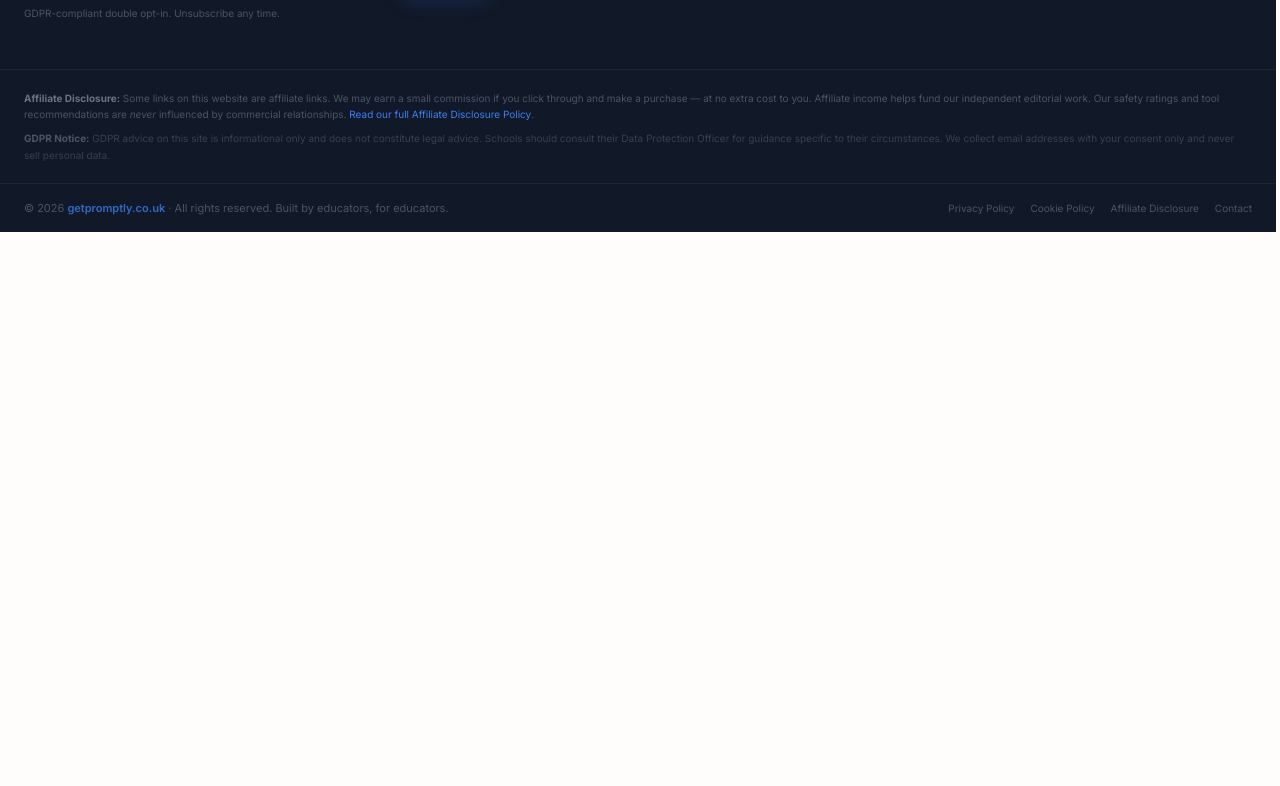
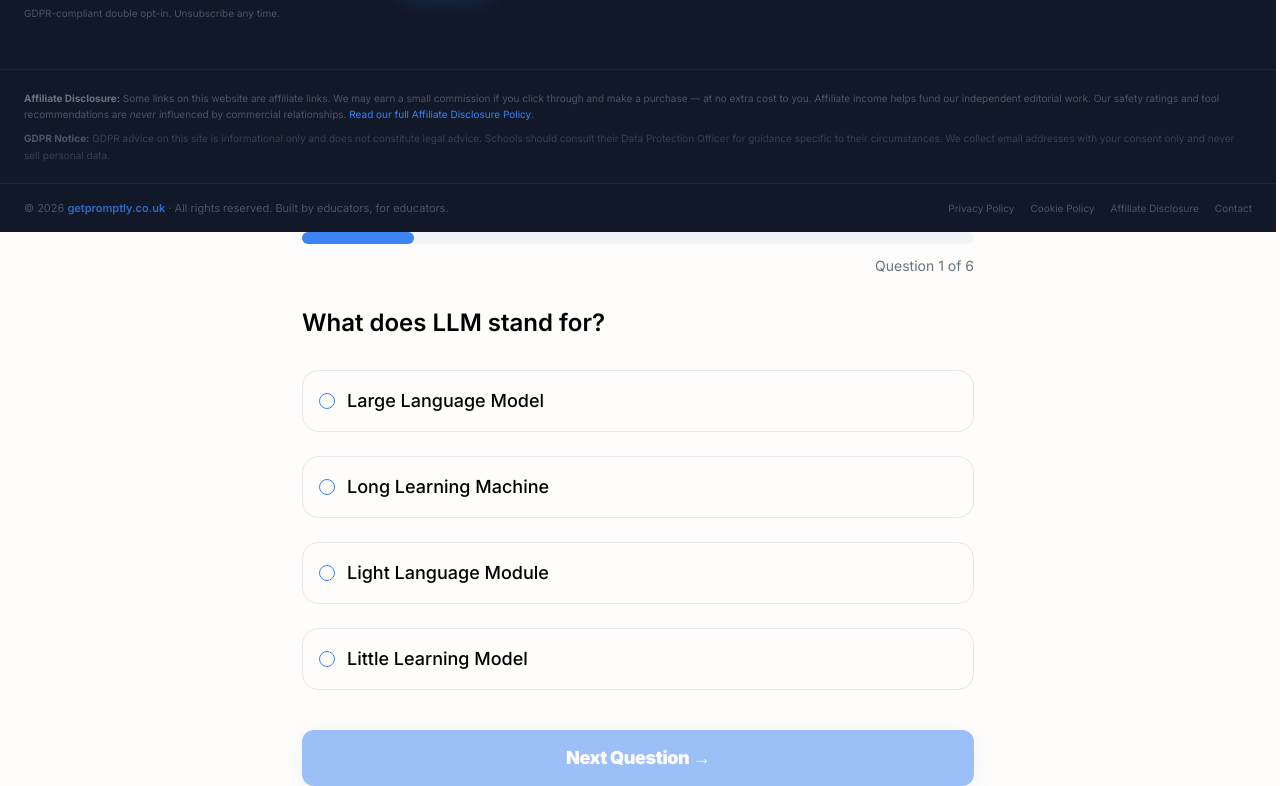
Before and after one commit to hnjyr8yrws-tech/claude-ai-website, a React (Vite) app: page / in a window 1280 px wide. Shown: the part 10216-11002 px from the top of the page. Before the commit the page ends 10448 px from the top, so only its background shows below. Built offline with nearby package versions, Linux system fonts and the light colour scheme.

Commit message:
feat: add full QuizForm with scoring and recommendations (#3 complete)

```diff
--- a/src/components/QuizForm.tsx
+++ b/src/components/QuizForm.tsx
@@ -1,18 +1,161 @@
+import { useState } from "react";
 import { useForm } from "react-hook-form";
 import { zodResolver } from "@hookform/resolvers/zod";
 import * as z from "zod";
-// ... other shadcn imports
+import { Button } from "@/components/ui/button";
+import { Progress } from "@/components/ui/progress";
+import { RadioGroup, RadioGroupItem } from "@/components/ui/radio-group";
+import { Label } from "@/components/ui/label";
+import { Card } from "@/components/ui/card";
 
-const quizSchema = z.object({ /* fields */ });
+const quizSchema = z.object({
+  q1: z.string(),
+  q2: z.string(),
+  q3: z.string(),
+  q4: z.string(),
+  q5: z.string(),
+  q6: z.string(),
+});
+
+type QuizForm = z.infer<typeof quizSchema>;
+
+const questions = [
+  {
+    id: "q1",
+    question: "What does LLM stand for?",
+    options: ["Large Language Model", "Long Learning Machine", "Light Language Module", "Little Learning Model"],
+    correct: "Large Language Model",
+  },
+  {
+    id: "q2",
+    question: "Which tool is best known for generating images?",
+    options: ["ChatGPT", "Midjourney", "GitHub Copilot", "Notion AI"],
+    correct: "Midjourney",
+  },
+  {
+    id: "q3",
+    question: "What is prompt engineering?",
+    options: ["Writing code for AI", "Crafting better instructions for AI", "Designing AI hardware", "Training AI models"],
+    correct: "Crafting better instructions for AI",
+  },
+  {
+    id: "q4",
+    question: "Which category would video generation tools fall into?",
+    options: ["Chatbots & LLMs", "Image Generation", "Video Generation", "Productivity"],
+    correct: "Video Generation",
+  },
+  {
+    id: "q5",
+    question: "What does 'safety-rated' mean for AI tools in schools?",
+    options: ["They are free", "They are tested for child safety and privacy", "They run fast", "They are made in the UK"],
+    correct: "They are tested for child safety and privacy",
+  },
+  {
+    id: "q6",
+    question: "Which tool helps with writing and editing text?",
+    options: ["Runway", "Claude", "DALL·E", "Sora"],
+    correct: "Claude",
+  },
+];
 
 export default function QuizForm() {
-  const form = useForm({ resolver: zodResolver(quizSchema) });
-  // ... your multi-step logic here
+  const [step, setStep] = useState(0);
+  const [score, setScore] = useState(0);
+  const [showResults, setShowResults] = useState(false);
+
+  const form = useForm<QuizForm>({
+    resolver: zodResolver(quizSchema),
+    defaultValues: { q1: "", q2: "", q3: "", q4: "", q5: "", q6: "" },
+  });
+
+  const totalQuestions = questions.length;
+  const progress = ((step + 1) / totalQuestions) * 100;
+
+  const onSubmit = (data: QuizForm) => {
+    let correctAnswers = 0;
+    questions.forEach((q, index) => {
+      if (data[`q${index + 1}` as keyof QuizForm] === q.correct) {
+        correctAnswers++;
+      }
+    });
+
+    const finalScore = Math.round((correctAnswers / totalQuestions) * 100);
+    setScore(finalScore);
+    setShowResults(true);
+  };
+
+  const handleNext = () => {
+    if (step < totalQuestions - 1) {
+      setStep(step + 1);
+    } else {
+      form.handleSubmit(onSubmit)();
+    }
+  };
+
+  const restartQuiz = () => {
+    setStep(0);
+    setScore(0);
+    setShowResults(false);
+    form.reset();
+  };
+
+  if (showResults) {
+    const recommendation =
+      score >= 80
+        ? "🎓 You're an AI Pro! Try advanced tools like Claude, Midjourney Pro, and Runway."
+        : score >= 50
+        ? "🚀 Solid intermediate level! Start with ChatGPT, Canva Magic Studio, and Gamma."
+        : "🌱 Beginner friendly! Begin with free tools like ChatGPT, Bing Image Creator, and Notion AI.";
+
+    return (
+      <Card className="p-10 text-center max-w-2xl mx-auto">
+        <h3 className="text-5xl font-bold mb-4">{score}%</h3>
+        <p className="text-2xl mb-8">Great job!</p>
+        <p className="text-lg text-muted-foreground mb-10">{recommendation}</p>
+        <Button onClick={restartQuiz} size="lg" className="w-full">
+          Take Quiz Again
+        </Button>
+      </Card>
+    );
+  }
+
+  const currentQ = questions[step];
 
   return (
     <div className="max-w-2xl mx-auto">
-      {/* Progress + questions + Next/Prev buttons */}
-      {/* On submit: show score + 3 recommended tools */}
+      <div className="mb-8">
+        <Progress value={progress} className="h-3" />
+        <p className="text-sm text-muted-foreground mt-3 text-right">
+          Question {step + 1} of {totalQuestions}
+        </p>
+      </div>
+
+      <form onSubmit={form.handleSubmit(onSubmit)}>
+        <h3 className="text-2xl font-semibold mb-8 leading-tight">{currentQ.question}</h3>
+
+        <RadioGroup
+          onValueChange={(value) => form.setValue(`q${step + 1}` as keyof QuizForm, value)}
+          className="space-y-4"
+        >
+          {currentQ.options.map((option, idx) => (
+            <div key={idx} className="flex items-center space-x-3 border rounded-2xl p-4 hover:bg-muted/50 cursor-pointer">
+              <RadioGroupItem value={option} id={`q${step}-${idx}`} />
+              <Label htmlFor={`q${step}-${idx}`} className="flex-1 cursor-pointer text-lg">
+                {option}
+              </Label>
+            </div>
+          ))}
+        </RadioGroup>
+
+        <Button
+          type="button"
+          onClick={handleNext}
+          disabled={!form.watch(`q${step + 1}` as keyof QuizForm)}
+          className="w-full mt-10 text-lg h-14"
+        >
+          {step === totalQuestions - 1 ? "See My Results" : "Next Question →"}
+        </Button>
+      </form>
     </div>
   );
 }
```
